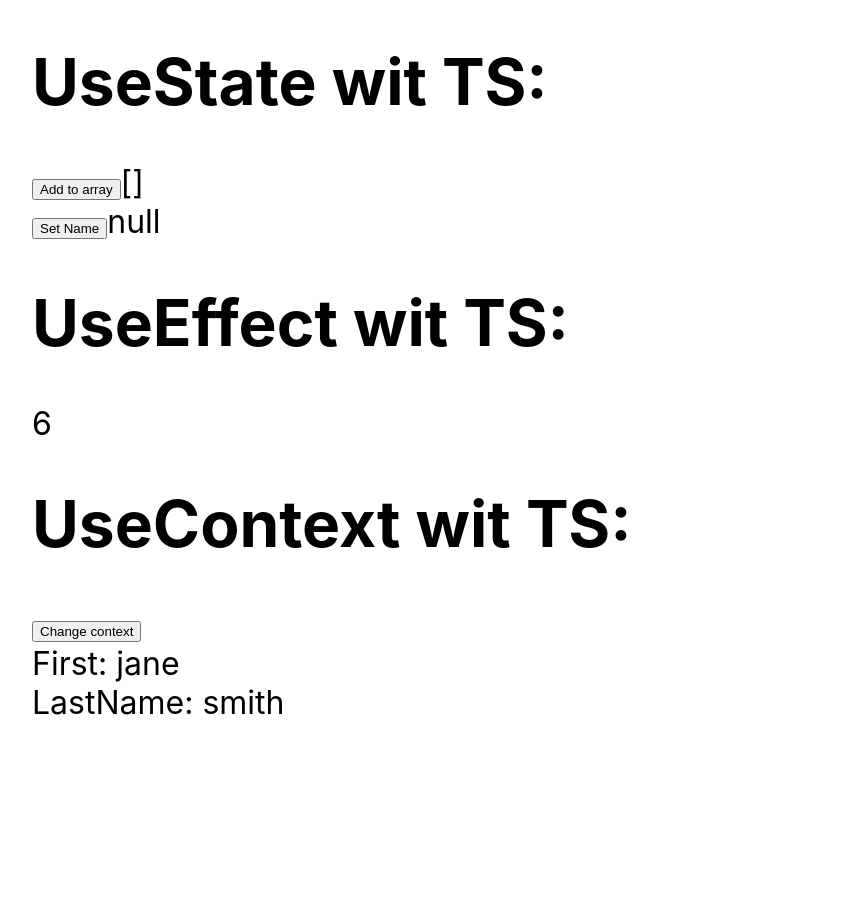
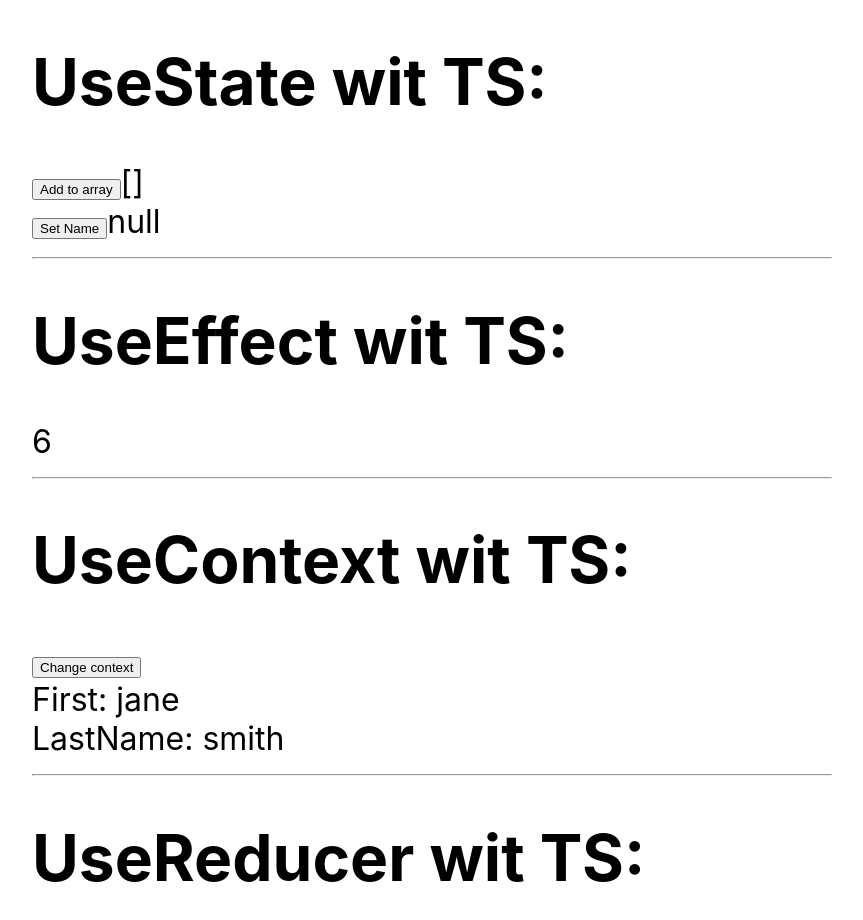
Before and after one commit to Jersonquinterolopez/ts-cra-test, a React (Create React App) app: page / in a window 1280 px wide. Shown: the top 920 px of the page, without its empty margins (208-1071 px from the left). Before the commit the page ends 800 px from the top, so only its background shows below. Built offline with nearby package versions, Linux system fonts and the light colour scheme.

Commit message:
[Add] UseReducerComponent example

```diff
--- a/src/App.tsx
+++ b/src/App.tsx
@@ -2,6 +2,7 @@ import React, { ReactElement, ReactNode, useState } from 'react';
 import './App.css';
 import UseContextComponent from './features/UseContextComponent';
 import UseEffectComponent from './features/UseEffectComponent';
+import UseReducerComponent from './features/UseReducerComponent';
 import UseStateComponent from './features/UseStateComponent';
 
 // conventional props
@@ -93,13 +94,20 @@ function App() {
         <h1>UseState wit TS:</h1>
         <UseStateComponent />
       </div>
+      <hr />
       <div>
         <h1>UseEffect wit TS:</h1>
         <UseEffectComponent />
       </div>
+      <hr />
       <div>
         <h1>UseContext wit TS:</h1>
         <UseContextComponent />
+      </div>
+      <hr />
+      <div>
+        <h1>UseReducer wit TS:</h1>
+        <UseReducerComponent />
       </div>
     </div>
   );
```
